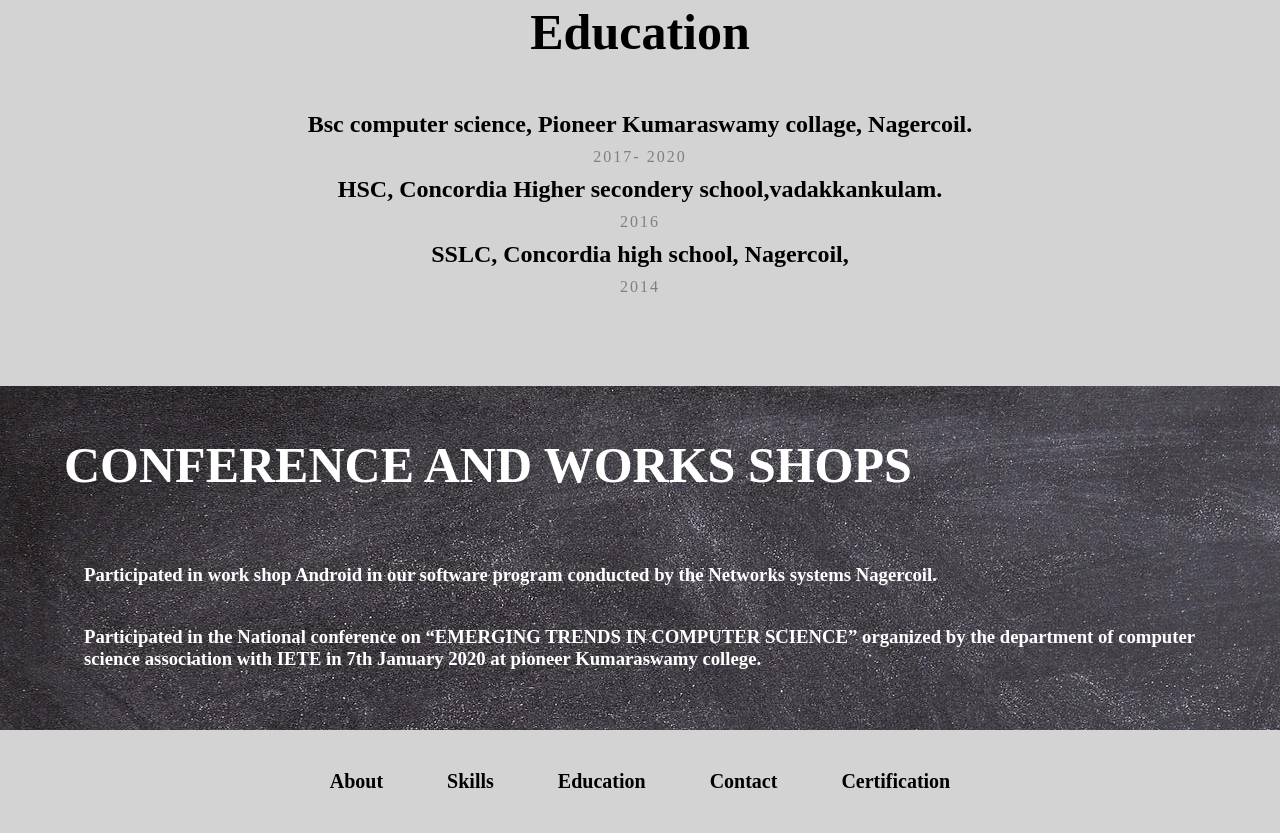
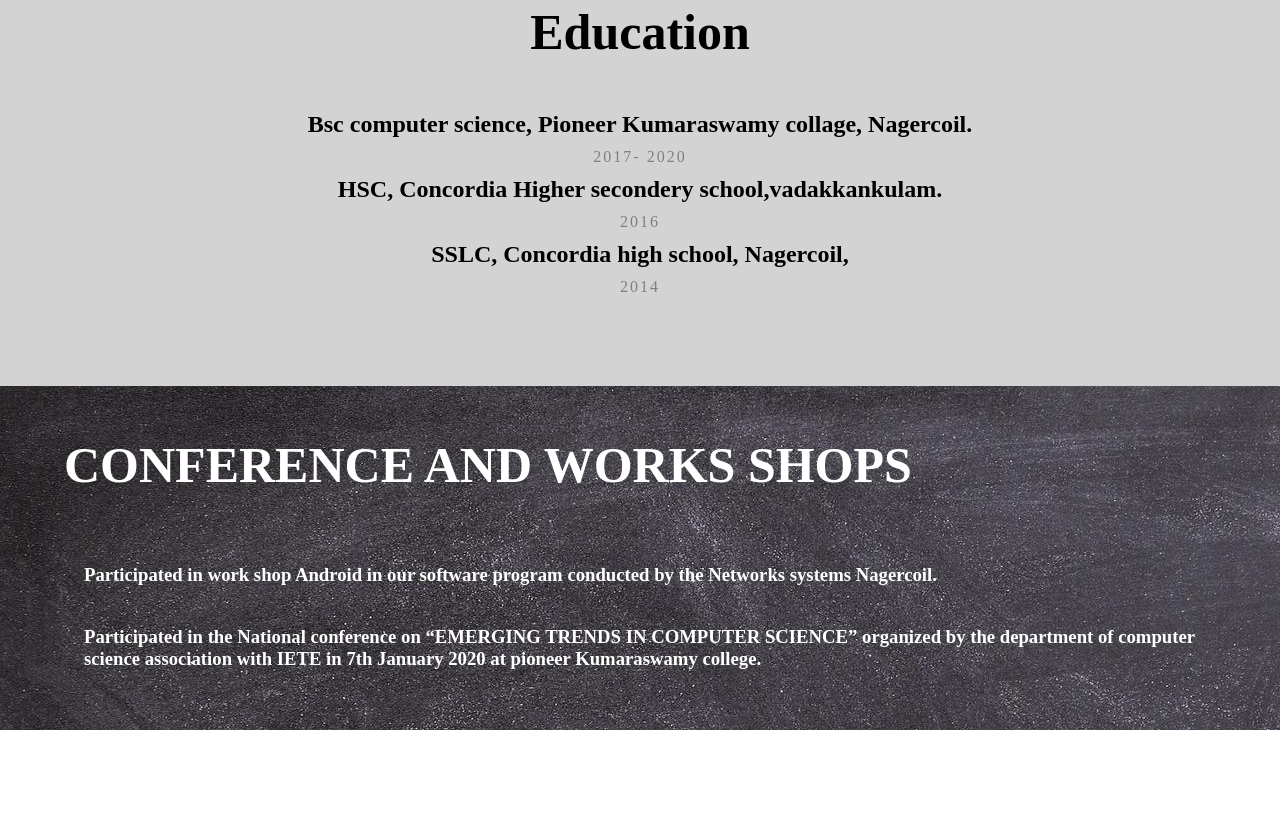
Before and after one commit to Ramkress/Resume, a plain HTML site: page index.html in a window 1280 px wide. Shown: the part 1896-2729 px from the top of the page. After the commit the page ends 2626 px from the top, so only its background shows below. Drawn offline with Linux system fonts and the light colour scheme.

Commit message:
Update index.html

```diff
--- a/index.html
+++ b/index.html
@@ -176,18 +176,6 @@
 
     </section>
 </div>
-<footer>
-    <nav class="nav-container">
-        <ul class="footerp">
-            <li><a href="#about">About</a></li>
-            <li><a href="#skills">Skills</a></li>
-            <li><a href="#education">Education</a></li>
-            <li><a href="#about">Contact</a></li>
-            <li><a href="#Certification">Certification</a></li>
-        </ul>
-    </nav>
-
-</footer>
 
 
 
```
